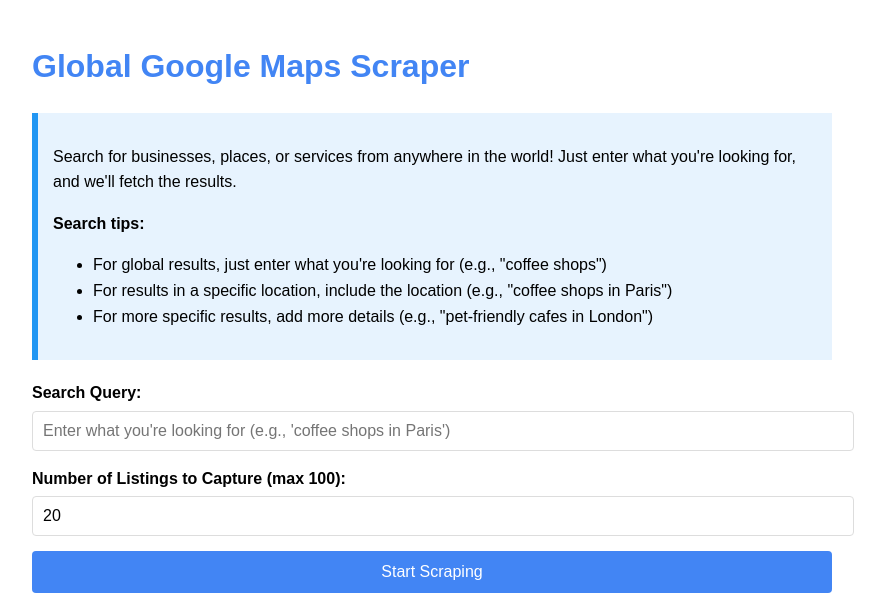
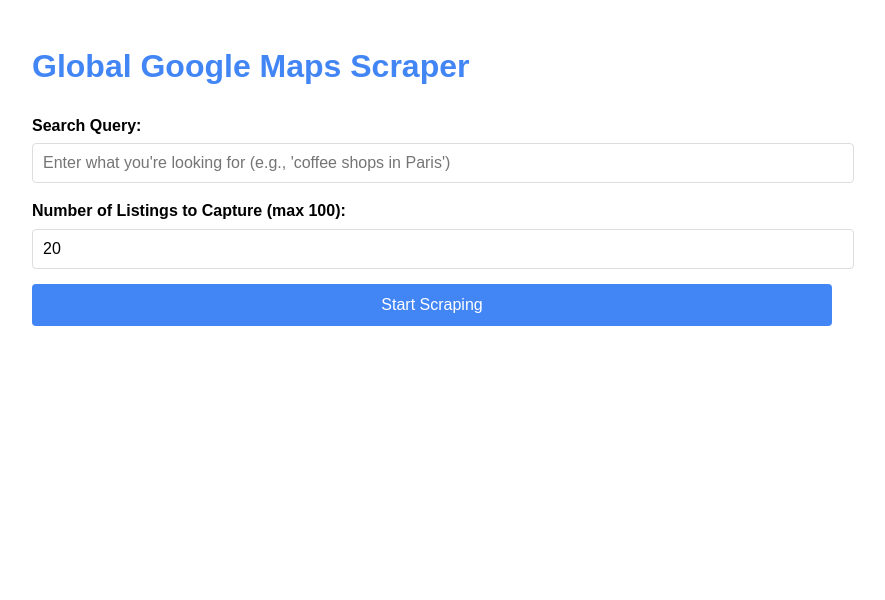
Before and after one commit to Zeecoworld/google-stuff, a Flask app: page / in a window 1280 px wide. Shown: the top 600 px of the page, without its empty margins (208-1093 px from the left). Run offline with Flask 3, Linux system fonts and the light colour scheme.

Commit message:
Update index.html

```diff
--- a/templates/index.html
+++ b/templates/index.html
@@ -119,16 +119,6 @@
 </head>
 <body>
     <h1>Global Google Maps Scraper</h1>
-
-    <div class="info-box">
-        <p>Search for businesses, places, or services from anywhere in the world! Just enter what you're looking for, and we'll fetch the results.</p>
-        <p><strong>Search tips:</strong></p>
-        <ul>
-            <li>For global results, just enter what you're looking for (e.g., "coffee shops")</li>
-            <li>For results in a specific location, include the location (e.g., "coffee shops in Paris")</li>
-            <li>For more specific results, add more details (e.g., "pet-friendly cafes in London")</li>
-        </ul>
-    </div>
 
     <div class="form-group">
         <label for="query">Search Query:</label>
```
